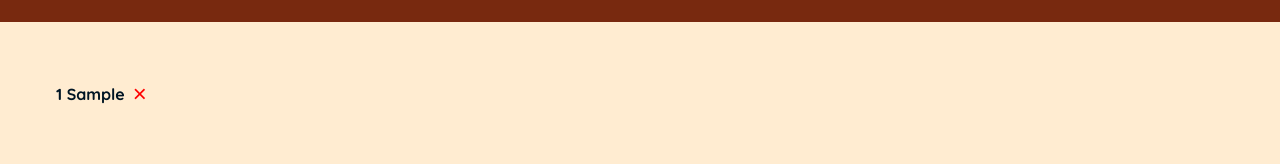
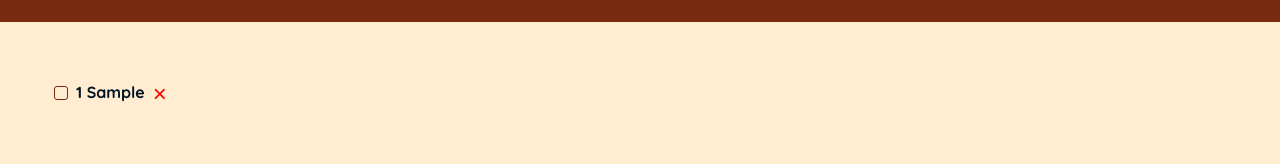
Before and after one commit to marinodilauro/react-03-travel-list, a React (Create React App) app: page / in a window 1280 px wide. Both pictures are taken after typing "Sample" into the empty fields and a click on the button "ADD". Shown: the part 371-535 px from the top of the page. Built offline with nearby package versions, Linux system fonts and the light colour scheme; a web font is replaced by a local one.

Commit message:
Add feature to check packed items

```diff
--- a/src/App.js
+++ b/src/App.js
@@ -17,11 +17,15 @@ export default function App() {
     setItems(items => items.filter(item => item.id !== id));
   }
 
+  function handleToggleItem(id) {
+    setItems(items => items.map(item => item.id === id ? { ...item, packed: !item.packed } : item))
+  }
+
   return (
     <div className="app">
       <Logo />
       <Form onAddItems={handleAddItems} />
-      <PackingList items={items} onDeleteItems={handleDeleteItems} />
+      <PackingList items={items} onDeleteItems={handleDeleteItems} onToggleItems={handleToggleItem} />
       <Stats />
     </div>
   );
@@ -78,20 +82,24 @@ function Form({ onAddItems }) {
 }
 
 // List component
-function PackingList({ items, onDeleteItems }) {
+function PackingList({ items, onDeleteItems, onToggleItems }) {
   return (
     <div className="list">
       <ul>
-        {items.map(item => <Item item={item} onDeleteItems={onDeleteItems} key={item.id} />)}
+        {items.map(item => <Item item={item} onDeleteItems={onDeleteItems} onToggleItems={onToggleItems} key={item.id} />)}
       </ul>
     </div>
   );
 }
 
 // List item component
-function Item({ item, onDeleteItems }) {
+function Item({ item, onDeleteItems, onToggleItems }) {
   return (
     <li>
+      <label class="checkbox_container">
+        <input type="checkbox" value={item.packed} onChange={() => onToggleItems(item.id)} />
+        <span class="checkmark"></span>
+      </label>
       <span style={item.packed ? { textDecoration: "line-through" } : {}}>{item.quantity} {item.description}</span>
       <button onClick={() => onDeleteItems(item.id)} style={{ color: "red" }}>&times;</button>
     </li >
--- a/src/style.css
+++ b/src/style.css
@@ -117,15 +117,84 @@ body {
     gap: 1rem;
     justify-content: center;
     align-content: start;
-    padding: 0;
 
     li {
       font-weight: 600;
       display: flex;
-      align-items: baseline;
+      align-items: center;
       color: var(--color-darker);
       padding: 0.5rem 1rem;
       border-radius: 5px;
+
+      /* #region Checkbox style */
+      .checkbox_container {
+        display: block;
+        position: relative;
+        cursor: pointer;
+        font-size: 22px;
+        -webkit-user-select: none;
+        -moz-user-select: none;
+        -ms-user-select: none;
+        user-select: none;
+      }
+
+      /* Hide the browser's default checkbox */
+      .checkbox_container input {
+        position: absolute;
+        opacity: 0;
+        cursor: pointer;
+        height: 0;
+        width: 0;
+      }
+
+      /* Create a custom checkbox */
+      .checkmark {
+        position: absolute;
+        top: -6px;
+        left: -22px;
+        height: 12px;
+        width: 12px;
+        background-color: var(--color-primary);
+        border: 1px solid var(--color-tertiary);
+        border-radius: 3px;
+      }
+
+      /* On mouse-over, add a grey background color */
+      .checkbox_container:hover input ~ .checkmark {
+        background-color: lightgrey;
+      }
+
+      /* Add a background color when checked */
+      .checkbox_container input:checked ~ .checkmark {
+        background-color: var(--color-primary);
+      }
+
+      /* Create the checkmark (hidden when not checked) */
+      .checkmark:after {
+        content: "";
+        position: absolute;
+        display: none;
+      }
+
+      /* Show the checkmark when checked */
+      .checkbox_container input:checked ~ .checkmark:after {
+        display: block;
+      }
+
+      /* Style the checkmark */
+      .checkbox_container .checkmark:after {
+        left: 4px;
+        top: -6px;
+        width: 6px;
+        height: 13px;
+        border: solid var(--color-dark);
+        border-width: 0 2.5px 2.5px 0;
+        border-radius: 0px;
+        transform: rotate(45deg);
+        -webkit-transform: rotate(45deg);
+        -ms-transform: rotate(45deg);
+      }
+      /* #endregion Checkbox style */
 
       button {
         cursor: pointer;
```
